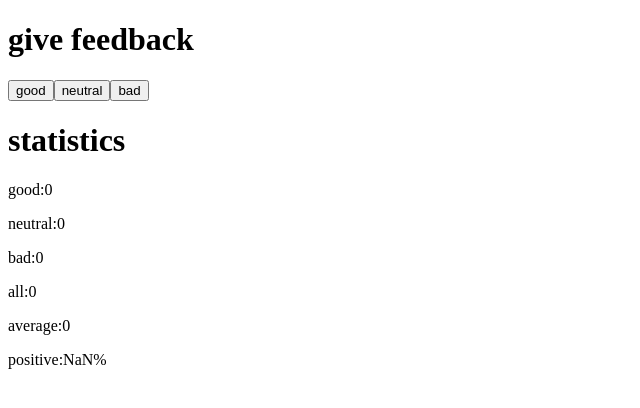
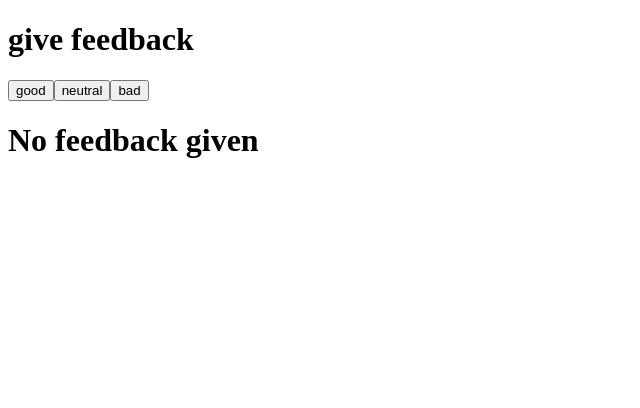
Before and after one commit to pratiksj/fullstack-exercise, a React (Create React App) app in the folder exercises/part-1/unicafe/: page / in a window 1280 px wide. Shown: the top 408 px of the page, without its empty margins (0-640 px from the left). Built offline with nearby package versions, Linux system fonts and the light colour scheme.

Commit message:
feat:complete 1.9

```diff
--- a/exercises/part-1/unicafe/src/components/Statistics.js
+++ b/exercises/part-1/unicafe/src/components/Statistics.js
@@ -1,4 +1,9 @@
 const Statistics = ({ good, neutral, bad }) => {
+  const percentage = () => {
+    let total = good + neutral + bad;
+    return (good / total) * 100;
+  };
+  if (good !== 0 || neutral !== 0 || bad !== 0) {
     return (
       <div>
         <h1>statistics</h1>
@@ -7,9 +12,12 @@ const Statistics = ({ good, neutral, bad }) => {
         <p>bad:{bad}</p>
         <p>all:{good + neutral + bad}</p>
         <p>average:{(good - bad) / 3}</p>
-      <p>positive:{(good / (good + neutral + bad)) * 100}%</p>
+        <p>positive:{percentage()}%</p>
       </div>
     );
+  } else {
+    return <h1>No feedback given</h1>;
+  }
 };
 
 export default Statistics;
```
Lines whose indentation alone changed are shown as unchanged.
